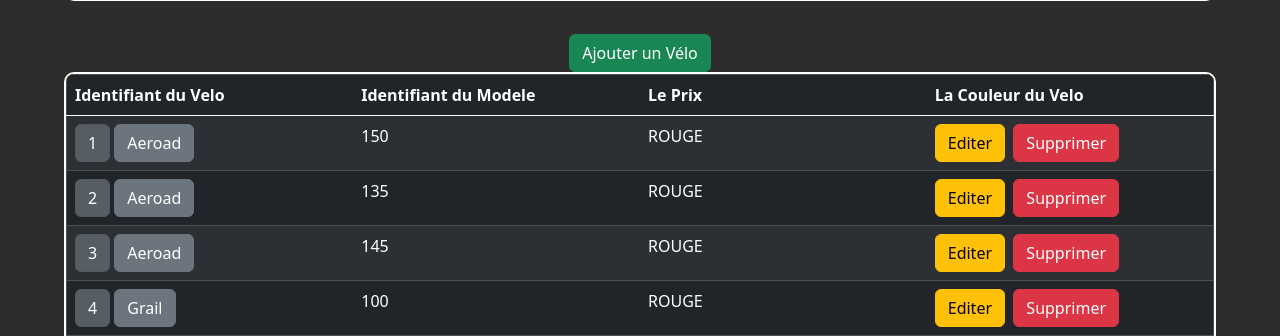
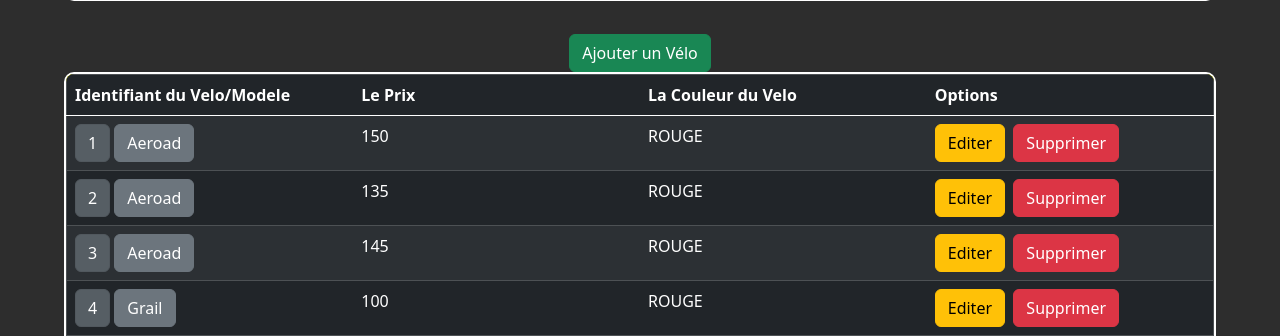
Before and after one commit to ThomasMillon/15_millon, a Flask app: page /Velo/show in a window 1280 px wide. Shown: the part 75-411 px from the top of the page. Run offline with Flask 3, Linux system fonts and the light colour scheme; data comes from the database, SQL or seed files in the repository; data that the repository does not hold is empty; some libraries are stand-ins or nearby versions.

Commit message:
Update show_velo.html

```diff
--- a/templates/Velo/show_velo.html
+++ b/templates/Velo/show_velo.html
@@ -20,7 +20,7 @@
             <table class="table table-dark table-striped">
                 <thead class="thead-dark">
                     <tr>
-                        <th>Identifiant du Velo</th><th>Identifiant du Modele</th><th>Le Prix</th><th>La Couleur du Velo</th>
+                        <th>Identifiant du Velo/Modele</th><th>Le Prix</th><th>La Couleur du Velo</th><th>Options</th>
                     </tr>
                 </thead>
             {% for Velo in Velos %}
```
